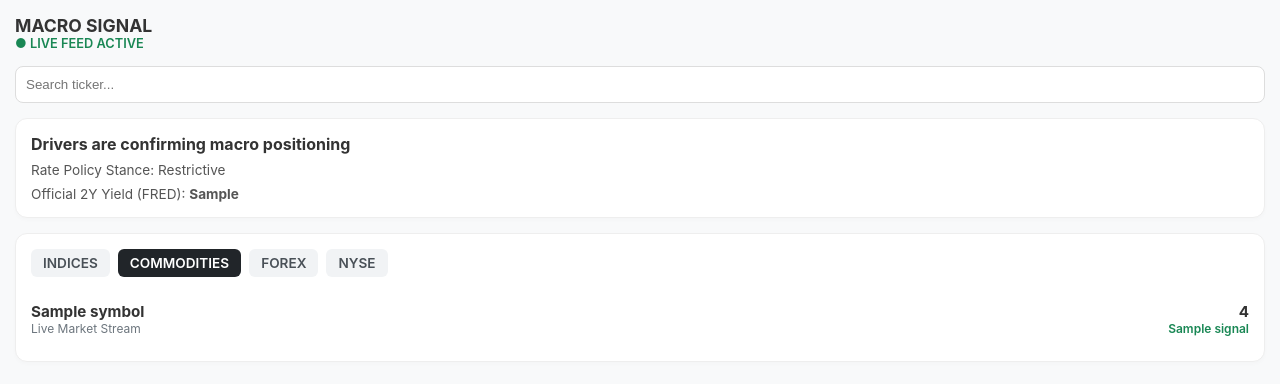
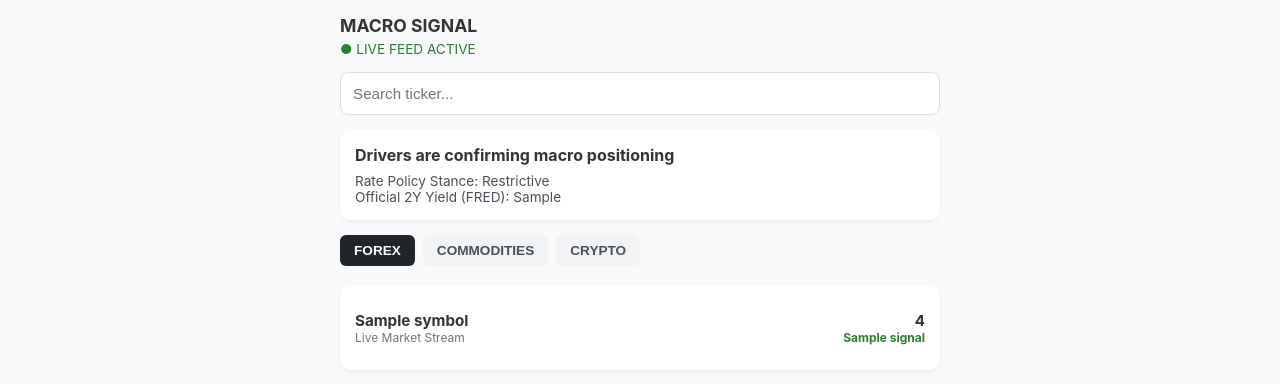
Before and after one commit to ANGELO-cyber-dev/macro-trade, a Flask app: template templates/index.html in a window 1280 px wide. Shown: the top 384 px of the page. Run offline with Flask 3, Linux system fonts and the light colour scheme; the template is opened without the code that fills it: most values are stand-ins (such as "Sample title", 1, 10 or a date in 2020).

Commit message:
Add clickable tab switching and category sections

```diff
--- a/templates/index.html
+++ b/templates/index.html
@@ -3,68 +3,118 @@
 <head>
     <meta charset="UTF-8">
     <meta name="viewport" content="width=device-width, initial-scale=1.0">
-    <title>Macro Signal Analytics</title>
+    <title>Macro Signal Dashboard</title>
     <style>
-        body { font-family: -apple-system, BlinkMacSystemFont, "Segoe UI", Roboto, sans-serif; background-color: #f8f9fa; color: #333; margin: 0; padding: 15px; }
-        .header { display: flex; justify-content: space-between; align-items: center; margin-bottom: 15px; }
-        .brand { font-weight: bold; font-size: 1.1rem; }
-        .live-badge { color: #198754; font-size: 0.8rem; font-weight: 600; }
-        .search-bar { width: 100%; padding: 10px; border-radius: 8px; border: 1px solid #ddd; margin-bottom: 15px; box-sizing: border-box; }
-        .card { background: #fff; border-radius: 12px; padding: 15px; margin-bottom: 15px; box-shadow: 0 2px 4px rgba(0,0,0,0.02); border: 1px solid #eee; }
-        .tabs { display: flex; gap: 8px; margin-bottom: 15px; font-size: 0.85rem; font-weight: 600; }
-        .tab { padding: 6px 12px; border-radius: 6px; background: #f1f3f5; color: #495057; cursor: pointer; }
-        .tab.active { background: #212529; color: #fff; }
+        body { font-family: -apple-system, BlinkMacSystemFont, "Segoe UI", Roboto, sans-serif; background: #f8f9fa; margin: 0; padding: 15px; color: #333; }
+        .container { max-width: 600px; margin: auto; }
+        .header { font-weight: bold; font-size: 1.1rem; margin-bottom: 5px; }
+        .status { color: #2e7d32; font-size: 0.85rem; margin-bottom: 15px; }
+        .search-box { width: 100%; padding: 12px; border: 1px solid #ddd; border-radius: 8px; margin-bottom: 15px; font-size: 0.95rem; box-sizing: border-box; }
+        .card { background: #fff; padding: 15px; border-radius: 10px; box-shadow: 0 2px 4px rgba(0,0,0,0.05); margin-bottom: 15px; }
+        .tabs { display: flex; gap: 8px; margin-bottom: 15px; overflow-x: auto; padding-bottom: 5px; }
+        .tab-btn { background: #f1f3f5; border: none; padding: 8px 14px; border-radius: 6px; font-weight: bold; font-size: 0.85rem; cursor: pointer; color: #495057; }
+        .tab-btn.active { background: #212529; color: #fff; }
         .asset-row { display: flex; justify-content: space-between; align-items: center; padding: 10px 0; border-bottom: 1px solid #f1f3f5; }
         .asset-row:last-child { border-bottom: none; }
         .symbol { font-weight: bold; font-size: 0.95rem; }
-        .desc { font-size: 0.75rem; color: #6c757d; }
-        .price-box { text-align: right; }
-        .price { font-weight: bold; font-size: 0.95rem; }
-        .signal { font-size: 0.75rem; font-weight: 600; color: #198754; }
+        .subtext { font-size: 0.75rem; color: #6c757d; }
+        .price { font-weight: bold; text-align: right; font-size: 0.95rem; }
+        .signal { font-size: 0.75rem; text-align: right; color: #2e7d32; font-weight: bold; }
+        .asset-section { display: none; }
+        .asset-section.active { display: block; }
     </style>
 </head>
 <body>
+    <div class="container">
+        <div class="header">MACRO SIGNAL</div>
+        <div class="status">● LIVE FEED ACTIVE</div>
 
-    <div class="header">
-        <div>
-            <div class="brand">MACRO SIGNAL</div>
-            <div class="live-badge">● LIVE FEED ACTIVE</div>
+        <input type="text" class="search-box" placeholder="Search ticker...">
+
+        <div class="card">
+            <div style="font-weight: bold; margin-bottom: 8px;">Drivers are confirming macro positioning</div>
+            <div style="font-size: 0.85rem; color: #495057;">Rate Policy Stance: Restrictive</div>
+            <div style="font-size: 0.85rem; color: #495057;">Official 2Y Yield (FRED): {{ fred_yield }}</div>
+        </div>
+
+        <div class="tabs">
+            <button class="tab-btn active" data-target="forex">FOREX</button>
+            <button class="tab-btn" data-target="commodities">COMMODITIES</button>
+            <button class="tab-btn" data-target="crypto">CRYPTO</button>
+        </div>
+
+        <div class="card">
+            <!-- Forex Section -->
+            <div id="forex" class="asset-section active">
+                {% for item in forex_pairs %}
+                <div class="asset-row">
+                    <div>
+                        <div class="symbol">{{ item.symbol }}</div>
+                        <div class="subtext">Live Market Stream</div>
+                    </div>
+                    <div>
+                        <div class="price">{{ item.rate }}</div>
+                        <div class="signal">{{ item.signal }}</div>
+                    </div>
+                </div>
+                {% endfor %}
+            </div>
+
+            <!-- Commodities Section -->
+            <div id="commodities" class="asset-section">
+                {% for item in commodity_pairs %}
+                <div class="asset-row">
+                    <div>
+                        <div class="symbol">{{ item.symbol }}</div>
+                        <div class="subtext">Live Market Stream</div>
+                    </div>
+                    <div>
+                        <div class="price">{{ item.rate }}</div>
+                        <div class="signal">{{ item.signal }}</div>
+                    </div>
+                </div>
+                {% endfor %}
+            </div>
+
+            <!-- Crypto Section -->
+            <div id="crypto" class="asset-section">
+                {% for item in crypto_pairs %}
+                <div class="asset-row">
+                    <div>
+                        <div class="symbol">{{ item.symbol }}</div>
+                        <div class="subtext">Binance Stream</div>
+                    </div>
+                    <div>
+                        <div class="price">{{ item.rate }}</div>
+                        <div class="signal">{{ item.signal }}</div>
+                    </div>
+                </div>
+                {% endfor %}
+            </div>
         </div>
     </div>
 
-    <input type="text" class="search-bar" placeholder="Search ticker...">
+    <script>
+        document.addEventListener("DOMContentLoaded", function() {
+            const tabs = document.querySelectorAll('.tab-btn');
+            const sections = document.querySelectorAll('.asset-section');
 
-    <div class="card">
-        <strong>Drivers are confirming macro positioning</strong>
-        <p style="font-size: 0.85rem; color: #555; margin: 8px 0;">Rate Policy Stance: Restrictive</p>
-        <p style="font-size: 0.85rem; color: #555; margin: 0;">Official 2Y Yield (FRED): <strong>{{ fred_yield }}</strong></p>
-    </div>
+            tabs.forEach(tab => {
+                tab.addEventListener('click', function() {
+                    tabs.forEach(t => t.classList.remove('active'));
+                    this.classList.add('active');
 
-    <div class="card">
-        <div class="tabs">
-            <div class="tab">INDICES</div>
-            <div class="tab active">COMMODITIES</div>
-            <div class="tab">FOREX</div>
-            <div class="tab">NYSE</div>
-        </div>
-
-        <div class="asset-list">
-            {% for pair in currency_pairs %}
-            <div class="asset-row">
-                <div>
-                    <div class="symbol">{{ pair.symbol }}</div>
-                    <div class="desc">Live Market Stream</div>
-                </div>
-                <div class="price-box">
-                    <div class="price">{{ pair.rate }}</div>
-                    <div class="signal">{{ pair.signal }}</div>
-                </div>
-            </div>
-            {% else %}
-            <p>No active market feeds found.</p>
-            {% endfor %}
-        </div>
-    </div>
-
+                    const target = this.getAttribute('data-target');
+                    sections.forEach(sec => {
+                        if (sec.id === target) {
+                            sec.classList.add('active');
+                        } else {
+                            sec.classList.remove('active');
+                        }
+                    });
+                });
+            });
+        });
+    </script>
 </body>
 </html>
```
